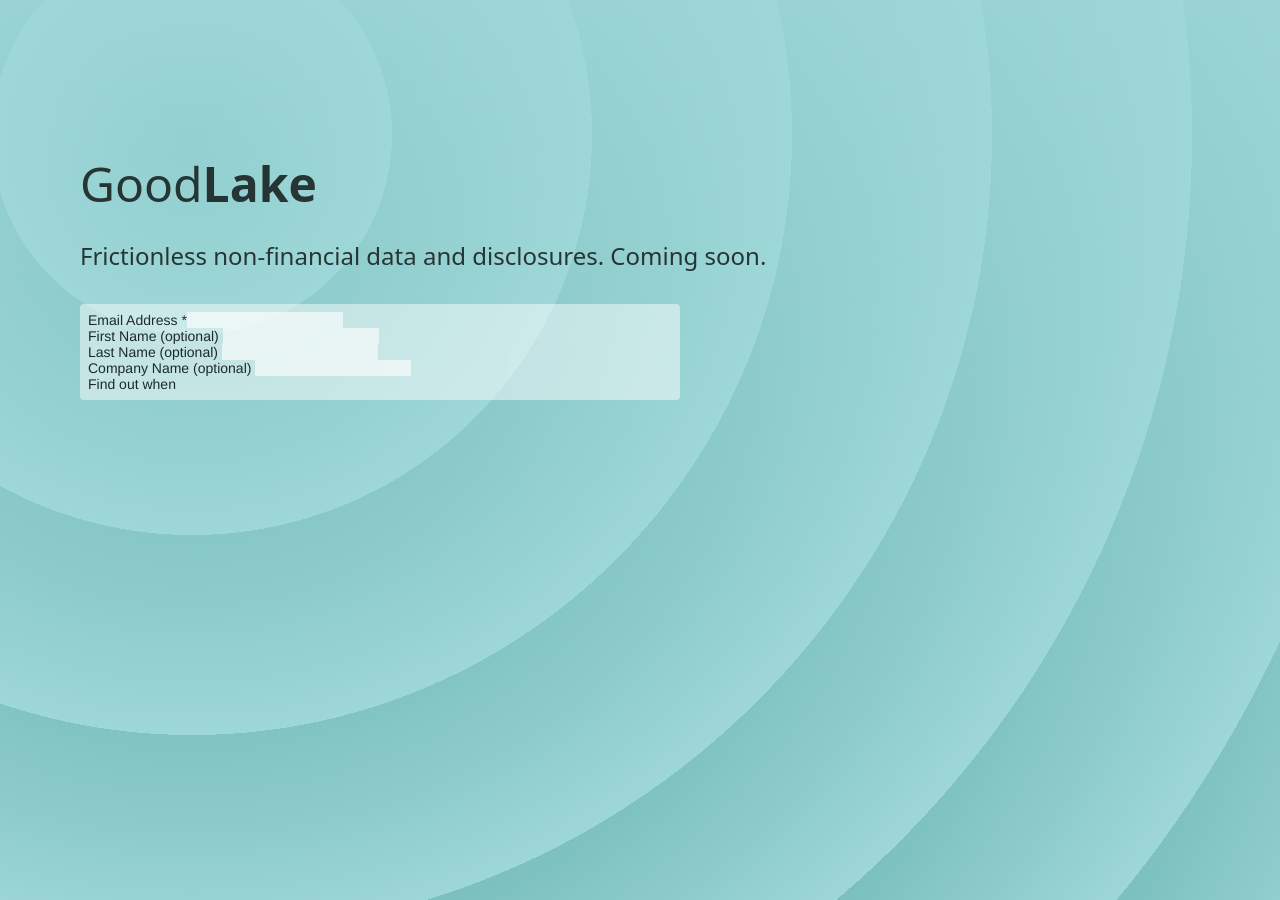
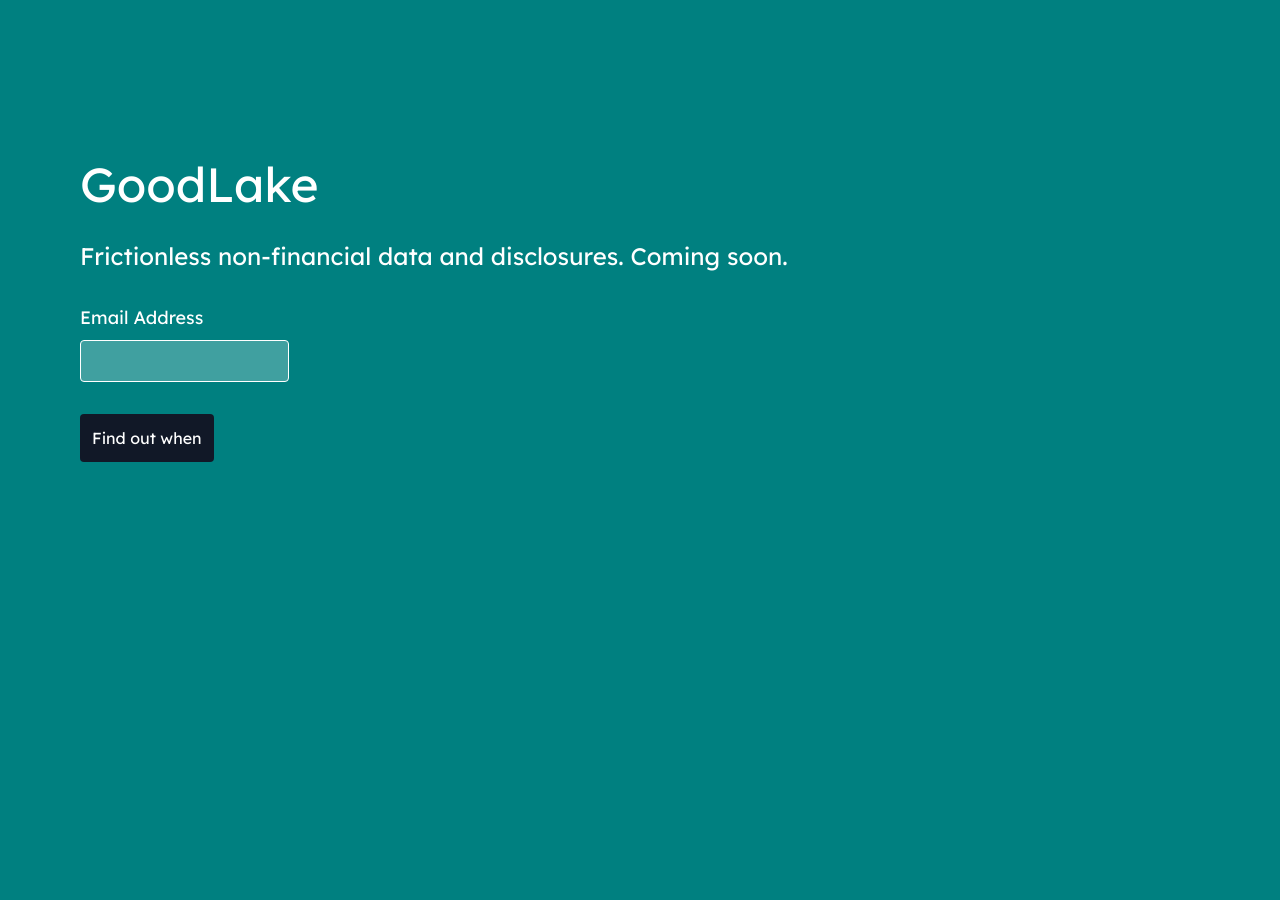
Before and after one commit to git-wayfa/goodlake.io, a Jekyll site: the page built from index.md, in a window 1280 px wide. Built offline with Jekyll 4.4.1, drawn with Linux system fonts in a browser that asks for light colours; nearby versions of some CDN libraries; comment, search, counter and statistics services are not loaded.

Commit message:
Update to match slide deck

```diff
--- a/_layouts/default.html
+++ b/_layouts/default.html
@@ -5,12 +5,23 @@
     <meta charset="utf-8">
     <title>{{ page.title }} - {{ site.title }}</title>
     <script src="https://cdn.tailwindcss.com"></script>
+    <link href="//cdn-images.mailchimp.com/embedcode/classic-061523.css" rel="stylesheet" type="text/css">
+    <style type="text/css">
+      @import url('https://fonts.googleapis.com/css2?family=Lexend:wght@100..900&family=Libre+Baskerville&display=swap');
+      #mc_embed_signup{clear:left; font:14px Helvetica,Arial,sans-serif; width: 600px;}
+
+      .lexend {
+        font-family: "Lexend", sans-serif !important;
+        font-optical-sizing: auto;
+        font-weight: normal;
+        font-style: normal;
+      }
+    </style>
   </head>
-  <body class="h-screen pt-20" style="    background-color: #9ed7d7;
-  background-image:  repeating-radial-gradient( circle at 15% 15%, transparent 0, #9ed7d7 200px ), repeating-linear-gradient( #47969610, #4a9e9e69 );">
-    <div class="ml-20 mt-20">
-      <h1 class="text-5xl opacity-75 mb-8">Good<span class="font-bold">Lake</span></h1>
-      <p class=" text-2xl opacity-75">Frictionless non-financial data and disclosures. Coming soon.</p>
+  <body class="h-screen pt-20" style="background-color: #008080;">
+    <div class="ml-20 mt-20 text-white">
+      <h1 class="text-5xl mb-8 lexend">GoodLake</h1>
+      <p class=" text-2xl lexend mb-8">Frictionless non-financial data and disclosures. Coming soon.</p>
       {{ content }}
     </div>
   </body>
--- a/index.md
+++ b/index.md
@@ -3,32 +3,28 @@ layout: default
 title: "Happy Jekylling!"
 ---
 
-<div id="mc_embed_shell" class="bg-white w-1/2 py-2 px-2 bg-opacity-60 opacity-80 mt-8 rounded">
-  <link href="//cdn-images.mailchimp.com/embedcode/classic-061523.css" rel="stylesheet" type="text/css">
-  <style type="text/css">
-        #mc_embed_signup{clear:left; font:14px Helvetica,Arial,sans-serif; width: 600px;}
-        /* Add your own Mailchimp form style overrides in your site stylesheet or in this style block.
-           We recommend moving this block and the preceding CSS link to the HEAD of your HTML file. */
-</style>
-<div id="mc_embed_signup" class="">
-    <form action="https://goodlake.us14.list-manage.com/subscribe/post?u=881f93557f333d7ba36cd796a&amp;id=874552f13b&amp;f_id=007899e1f0" method="post" id="mc-embedded-subscribe-form" name="mc-embedded-subscribe-form" class="validate" target="_blank">
-        <div id="mc_embed_signup_scroll">
-            <div class="mc-field-group"><label for="mce-EMAIL">Email Address <span class="asterisk">*</span></label><input type="email" name="EMAIL" class="required email" id="mce-EMAIL" required="" value=""></div><div class="mc-field-group"><label for="mce-FNAME">First Name (optional) </label><input type="text" name="FNAME" class=" text" id="mce-FNAME" value=""></div><div class="mc-field-group"><label for="mce-LNAME">Last Name (optional) </label><input type="text" name="LNAME" class=" text" id="mce-LNAME" value=""></div><div class="mc-field-group"><label for="mce-COMPANY">Company Name (optional) </label><input type="text" name="COMPANY" class=" text" id="mce-COMPANY" value=""></div>
-<div hidden=""><input type="hidden" name="tags" value="7060932"></div>
-        <div id="mce-responses" class="clear foot">
-            <div class="response" id="mce-error-response" style="display: none;"></div>
-            <div class="response" id="mce-success-response" style="display: none;"></div>
+<div id="mc_embed_shell" class="">
+<div id="" class="lexend">
+  <form action="https://goodlake.us14.list-manage.com/subscribe/post?u=881f93557f333d7ba36cd796a&amp;id=874552f13b&amp;f_id=007899e1f0" method="post" id="mc-embedded-subscribe-form" name="mc-embedded-subscribe-form" class="validate mx-0 my-0" target="_blank">
+    <div id="mc_embed_signup_scroll">
+      <div class="mb-8">
+        <label for="mce-EMAIL" class="block mb-2 text-lg">Email Address</label>
+        <input type="email" name="EMAIL" class="block required email bg-white bg-opacity-25 p-2 rounded border border-white" id="mce-EMAIL" required="" value="">
+      </div>
+      <div hidden=""><input type="hidden" name="tags" value="7060932"></div>
+      <div id="mce-responses" class="">
+          <div class="response" id="mce-error-response" class="mb-8" style="display: none;"></div>
+          <div class="response" id="mce-success-response" class="mb-8" style="display: none;"></div>
+      </div>
+      <div aria-hidden="true" style="position: absolute; left: -5000px;">
+        <input type="text" name="b_881f93557f333d7ba36cd796a_874552f13b" tabindex="-1" value="">
+      </div>
+      <div class="optionalParent">
+        <div class="clear foot">
+          <input type="submit" name="subscribe" id="mc-embedded-subscribe" class="bg-gray-900 text-white rounded p-3" value="Find out when" style="margin:0;">
         </div>
-    <div aria-hidden="true" style="position: absolute; left: -5000px;">
-        /* real people should not fill this in and expect good things - do not remove this or risk form bot signups */
-        <input type="text" name="b_881f93557f333d7ba36cd796a_874552f13b" tabindex="-1" value="">
+      </div>
     </div>
-        <div class="optionalParent">
-            <div class="clear foot">
-                <input type="submit" name="subscribe" id="mc-embedded-subscribe" class="button" value="Find out when">
-            </div>
-        </div>
-    </div>
-</form>
+  </form>
 </div>
 <script type="text/javascript" src="//s3.amazonaws.com/downloads.mailchimp.com/js/mc-validate.js"></script><script type="text/javascript">(function($) {window.fnames = new Array(); window.ftypes = new Array();fnames[0]='EMAIL';ftypes[0]='email';fnames[1]='FNAME';ftypes[1]='text';fnames[2]='LNAME';ftypes[2]='text';fnames[3]='ADDRESS';ftypes[3]='address';fnames[4]='PHONE';ftypes[4]='phone';fnames[5]='BIRTHDAY';ftypes[5]='birthday';fnames[6]='COMPANY';ftypes[6]='text';}(jQuery));var $mcj = jQuery.noConflict(true);</script></div>
```
